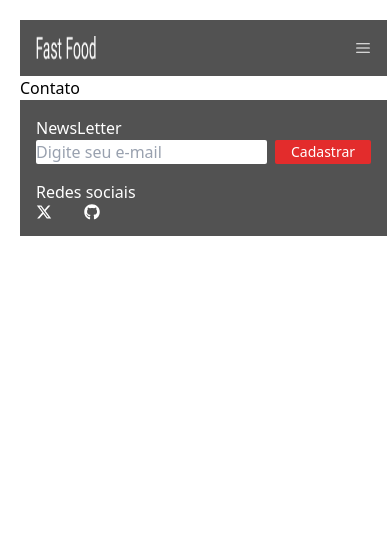
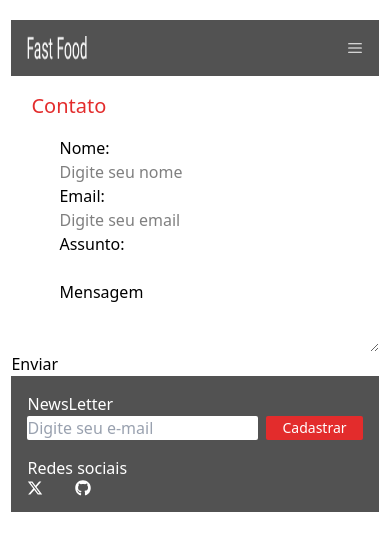
Before and after one commit to Paulo-Borges/devBurger, a React (Vite) app: page /contato in a window 390 px wide. Shown: the top 550 px of the page. Built offline with nearby package versions, Linux system fonts and the light colour scheme.

Commit message:
fix: setting responsive

```diff
--- a/src/components/Navbar.tsx
+++ b/src/components/Navbar.tsx
@@ -25,7 +25,7 @@ const Navbar = () => {
   };
 
   return (
-    <nav className="flex bg-bg  w-full md:w-[780px] 2xl:w-[1526px] justify-between items-center px-4 relative ">
+    <nav className="flex bg-bg  w-full md:w-[780px] 2xl:w-[1526px] 3xl:w-[2000px] justify-between items-center px-4 relative ">
       <div>
         <img
           src={Logo}
--- a/src/index.css
+++ b/src/index.css
@@ -7,6 +7,7 @@
   --color-footer: #ff8515;
   --color-bg: #525252;
   --color-bebidas: #e5e5e5;
+  --breakpoint-3xl: 120rem;
 }
 
 :root {
@@ -15,9 +16,9 @@
 }
 
 body {
-  margin: 0;
+  display: flex;
+  justify-content: center;
   padding: 20px;
   box-sizing: border-box;
-  display: flex;
   min-width: 320px;
 }
--- a/src/routes/Contato.tsx
+++ b/src/routes/Contato.tsx
@@ -1,5 +1,20 @@
 const Contato = () => {
-  return <div>Contato</div>;
+  return (
+    <section>
+      <h1 className="text-base py-4 text-xl ml-5">Contato</h1>
+      <form className="flex flex-col ml-12">
+        <label htmlFor="">Nome:</label>
+        <input type="text" placeholder="Digite seu nome" />
+        <label htmlFor="">Email:</label>
+        <input type="email" placeholder="Digite seu email" />
+        <label htmlFor="">Assunto:</label>
+        <input type="text" />
+        <label htmlFor="">Mensagem</label>
+        <textarea className=""></textarea>
+      </form>
+      <button>Enviar</button>
+    </section>
+  );
 };
 
 export default Contato;
```
